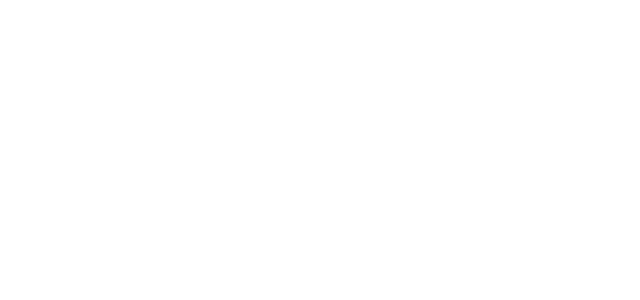
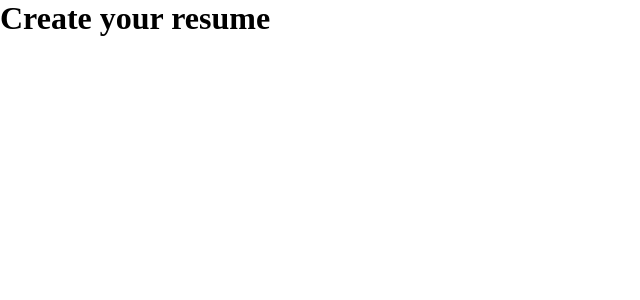
Before and after one commit to vladcheck/TOP-cv-application, a React (Vite) app: page / in a window 1280 px wide. Shown: the top 300 px of the page, without its empty margins (0-640 px from the left). Built offline with nearby package versions, Linux system fonts and the light colour scheme.

Commit message:
Create Form.jsx

```diff
--- a/src/App.jsx
+++ b/src/App.jsx
@@ -1,9 +1,12 @@
 import { useState } from "react";
+import { Form } from "./Components/Form";
 
 function App() {
-  const [count, setCount] = useState(0);
-
-  return <></>;
+  return (
+    <>
+      <Form></Form>
+    </>
+  );
 }
 
 export default App;
--- /dev/null
+++ b/src/Components/Form.jsx
@@ -0,0 +1,7 @@
+export function Form(props) {
+  return (
+    <>
+      <h1>Create your resume</h1>
+    </>
+  );
+}
```
